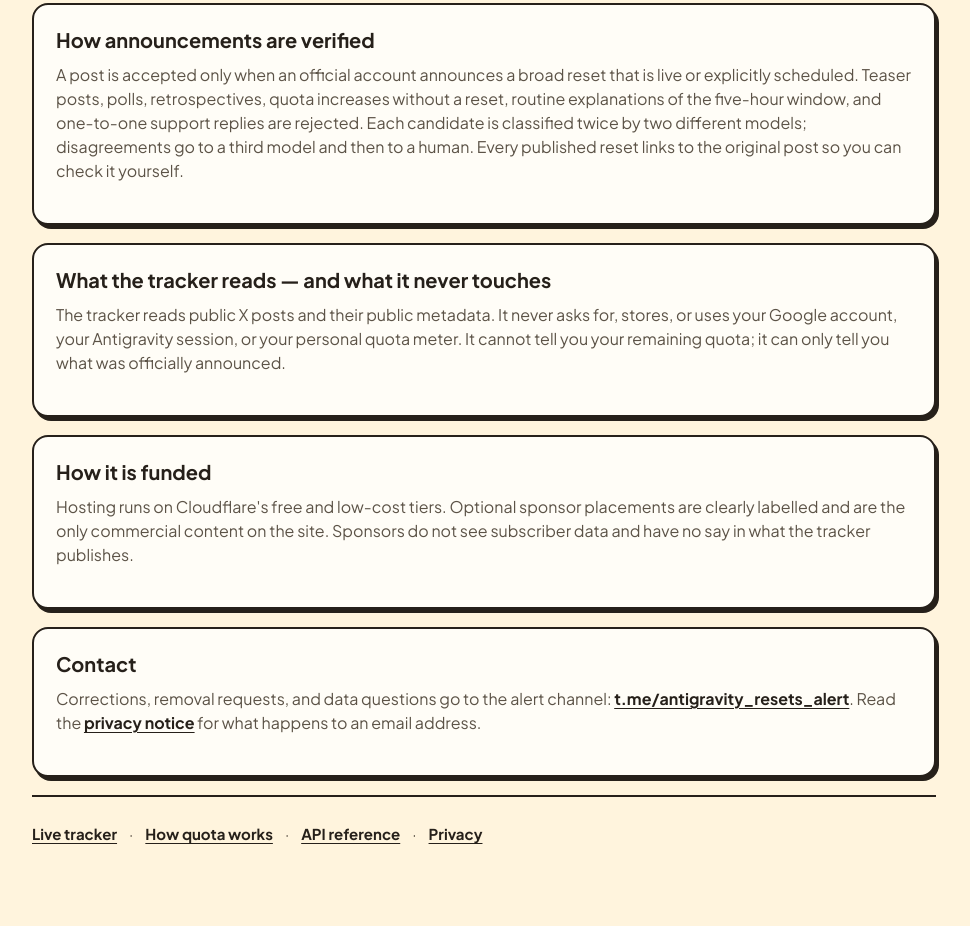
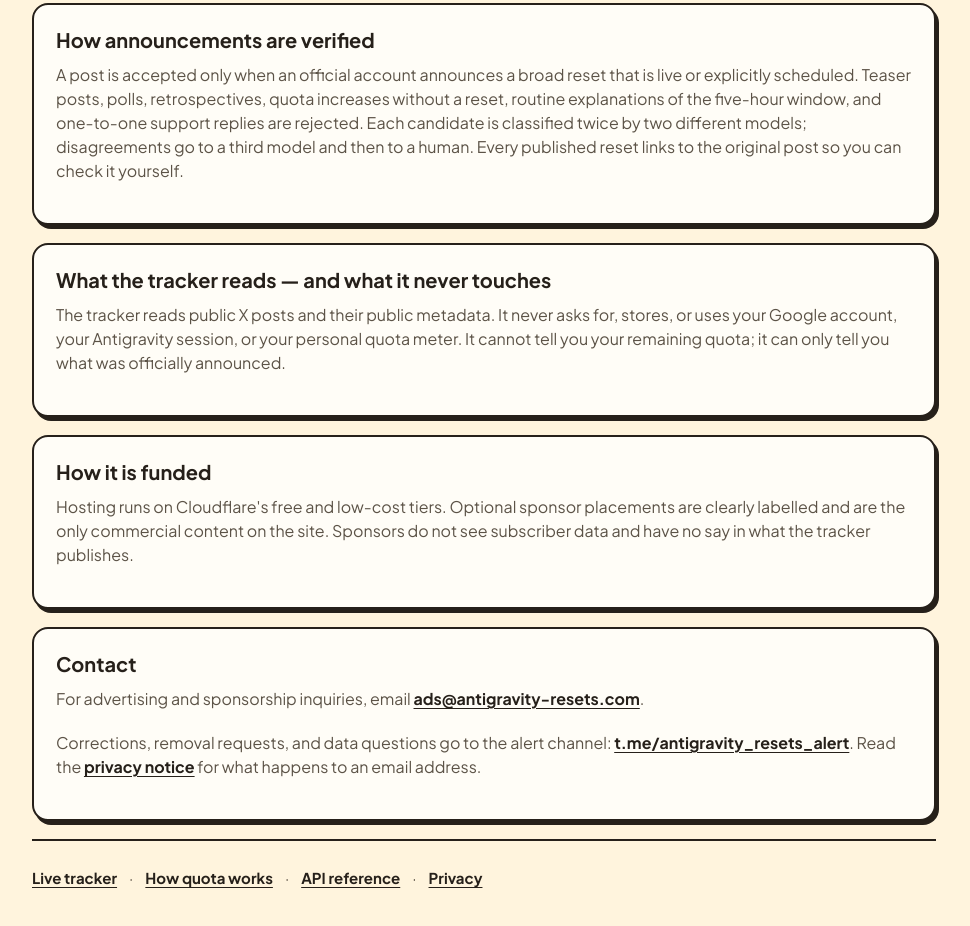
Before and after one commit to alexj11324/Antigravity-resets, a website: page public/about.html in a window 1280 px wide. Shown: the part 275-1201 px from the top of the page, without its empty margins (156-1126 px from the left). Drawn offline with Linux system fonts and the light colour scheme.

Commit message:
fix(site): add an advertising contact email

```diff
--- a/public/about.html
+++ b/public/about.html
@@ -82,6 +82,10 @@
         <section class="docs-card">
           <h2 class="docs-heading">Contact</h2>
           <p class="section-sub">
+            For advertising and sponsorship inquiries, email
+            <a class="text-link" href="mailto:ads@antigravity-resets.com">ads@antigravity-resets.com</a>.
+          </p>
+          <p class="section-sub">
             Corrections, removal requests, and data questions go to the alert channel:
             <a class="text-link" href="https://t.me/antigravity_resets_alert" rel="noopener">t.me/antigravity_resets_alert</a>.
             Read the <a class="text-link" href="/privacy">privacy notice</a> for what happens to an
```
Also changed, not shown: public/index.html (+2 -1 lines).
